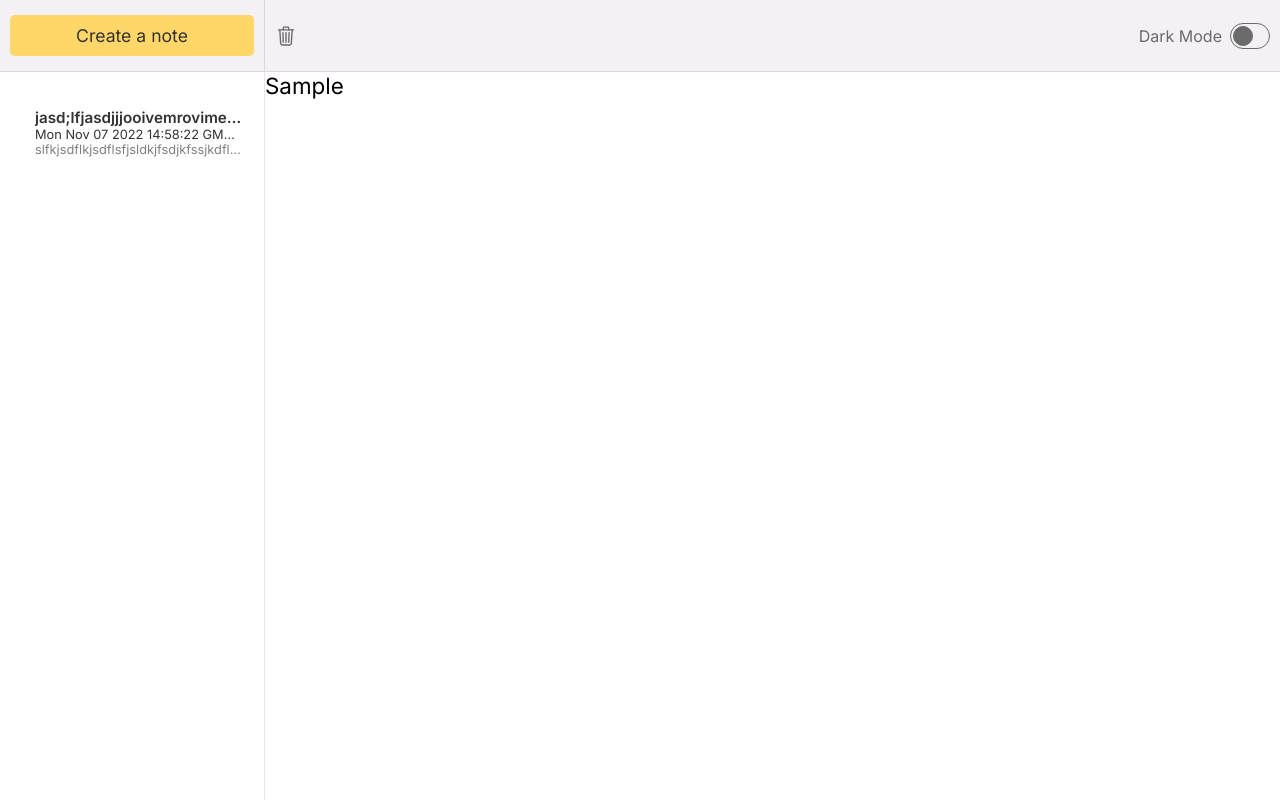
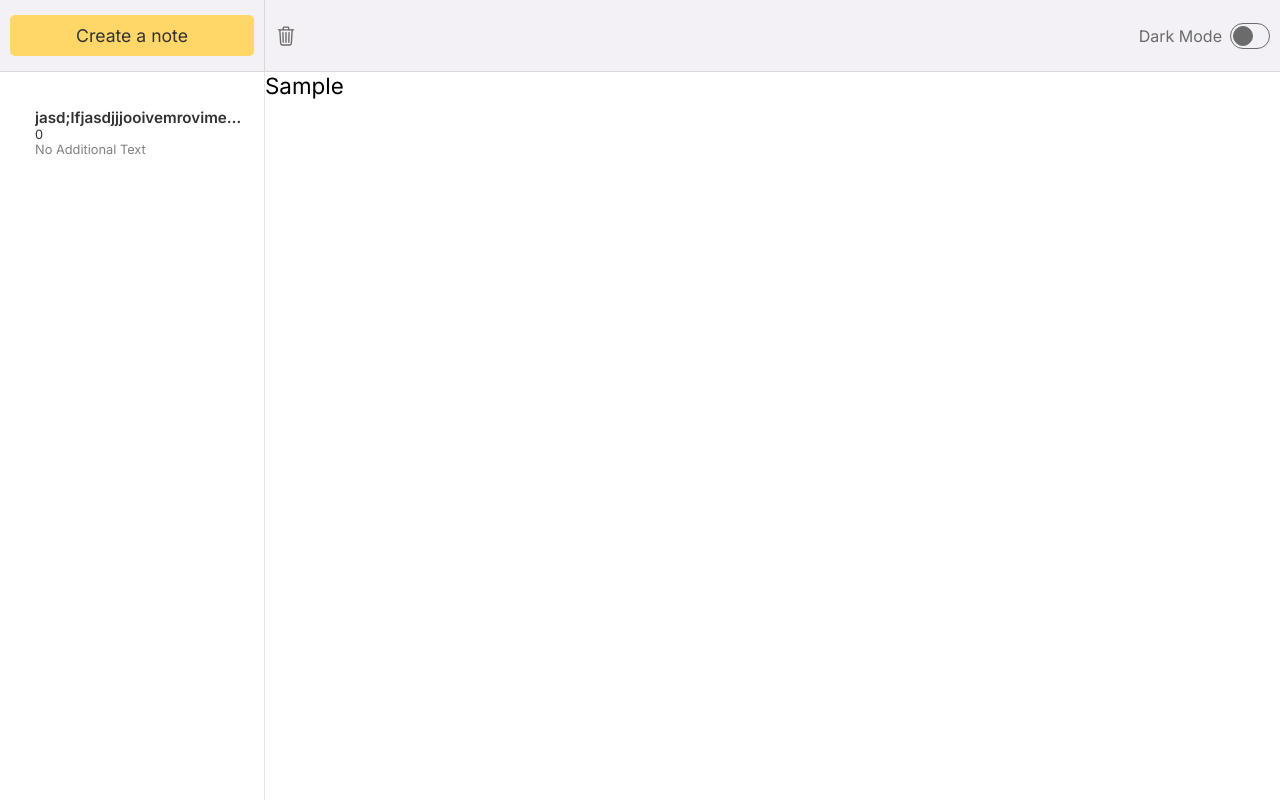
Before and after one commit to netrolite/notes-app, a React (Create React App) app: page / in a window 1280 px wide. Both pictures are taken after typing "Sample" into the empty fields and a click on the button "Create a note". Built offline with nearby package versions, Linux system fonts and the light colour scheme.

Commit message:
"timeElapsed" calculates amount of seconds elapsed

```diff
--- a/src/components/Note.js
+++ b/src/components/Note.js
@@ -1,8 +1,16 @@
 import React from "react";
 
 export default function Note(props) {
-    const title = props.text.split(/\n/)[0] || "New Note"
-    const textSnippet = props.text.split(/\n/)[1] || "No Additional Text"
+    const title = props.text.split(/\n/)[0] || "New Note";
+    const textSnippet = props.text.split(/\n/)[1] || "No Additional Text";
+    const formattedDate = timeElapsed(props.date);
+
+    function timeElapsed(pastDate) {
+        const now = new Date().getTime();
+        const seconds = (now - pastDate) / 1000;
+        console.log(seconds);
+        return seconds;
+    }
 
     return (
         <div
@@ -18,7 +26,7 @@ export default function Note(props) {
                     {title}
                 </div>
                 <div className="note-subtitle">
-                    <div className="note-date">{props.date}</div>
+                    <div className="note-date">{formattedDate}</div>
                     <div className="note-snippet">
                         {textSnippet}
                     </div>
--- a/src/components/Sidebar.js
+++ b/src/components/Sidebar.js
@@ -12,10 +12,8 @@ export default function Sidebar() {
 
     function createNote() {
         const newNote = {
-            text: `jasd;lfjasdjjjooivemrovimervoemerivimr
-            slfkjsdflkjsdflsfjsldkjfsdjkfssjkdflssdfsdf
-            slfkjsldfjsdflkjsldjfsdfj`,
-            date: new Date().toString(),
+            text: `jasd;lfjasdjjjooivemrovimervoemerivimr`,
+            date: new Date().getTime(),
             id: nanoid()
         }
 
```
